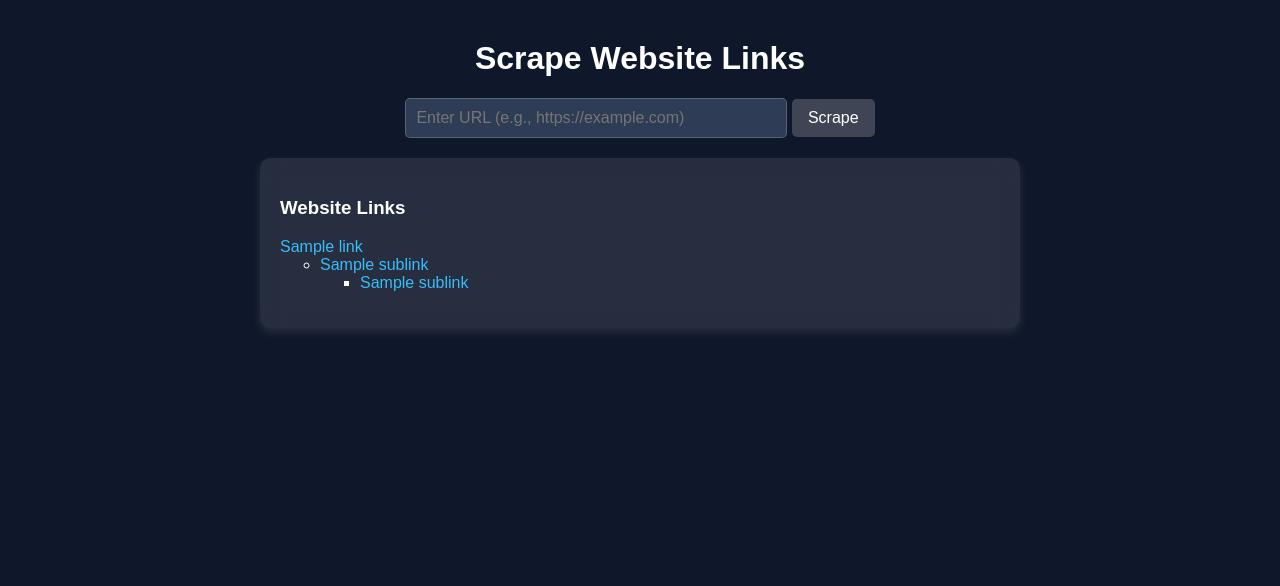
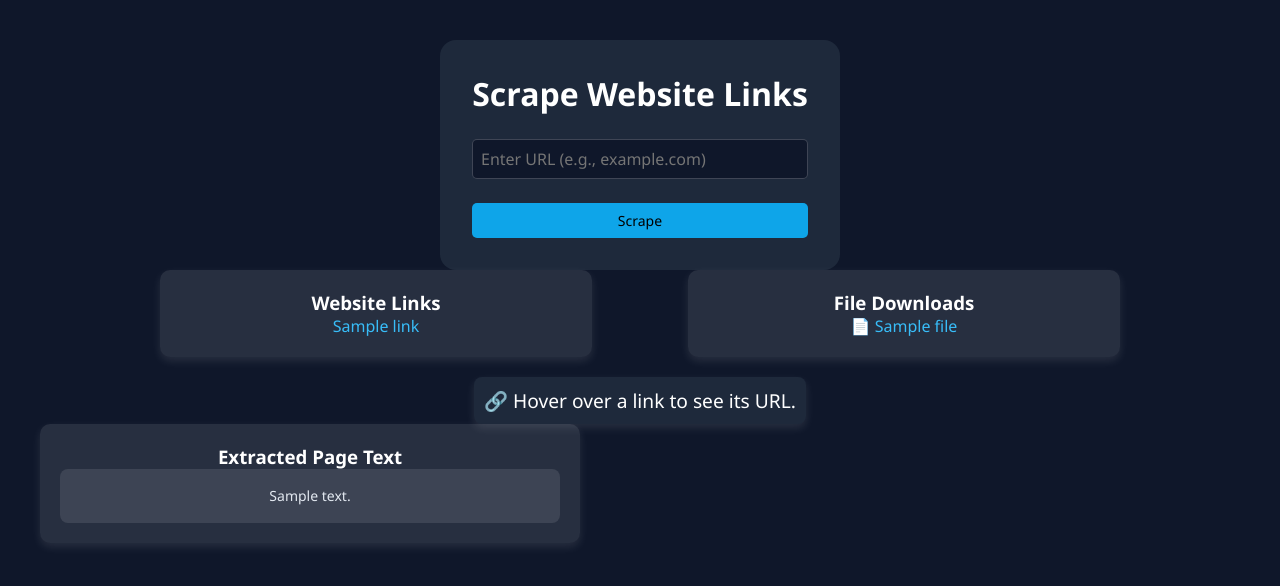
Before and after one commit to dottereldesign/web_scraper, a Flask app: template web_scraper_project/templates/index.html in a window 1280 px wide. Shown: the top 586 px of the page. Run offline with Flask 3, Linux system fonts and the light colour scheme; the template is opened without the code that fills it: most values are stand-ins (such as "Sample title", 1, 10 or a date in 2020).

```diff
--- a/web_scraper_project/app.py
+++ b/web_scraper_project/app.py
@@ -1,7 +1,8 @@
 # app.py
 import logging
-from flask import Flask, render_template, request
-from scraper import detect_navbar
+from flask import Flask, render_template, request, redirect, url_for, session
+from scraper.scraper import detect_navbar
+
 
 # ✅ Custom Formatter to Truncate Logs (limits log messages to 100 characters)
 class TruncatedFormatter(logging.Formatter):
@@ -19,15 +20,19 @@ handler.setFormatter(formatter)
 logging.basicConfig(level=logging.DEBUG, handlers=[handler])
 
 app = Flask(__name__)
+app.secret_key = "your_secret_key"  # ✅ Required for using session
 
 @app.route("/", methods=["GET", "POST"])
 def index():
-    data = None
     if request.method == "POST":
         url = request.form.get("url")
         logging.info(f"📥 Received navbar detection request for: {url}")
         data = detect_navbar(url)
 
+        session["navbar_data"] = data  # ✅ Store data in session
+        return redirect(url_for("index"))
+
+    data = session.pop("navbar_data", None)  # ✅ Retrieve stored data
     return render_template("index.html", data=data)
 
 if __name__ == "__main__":
--- a/web_scraper_project/static/style.css
+++ b/web_scraper_project/static/style.css
@@ -1,5 +1,11 @@
 /* static/style.css */
-/* Sci-fi glassy UI */
+* {
+  font-family: "Segoe UI", Tahoma, Geneva, Verdana, sans-serif;
+  box-sizing: border-box;
+  margin: 0;
+  padding: 0;
+}
+
 body {
   font-family: "Arial", sans-serif;
   background: #0f172a;
@@ -9,54 +15,61 @@ body {
 }
 
 form {
-  margin-bottom: 20px;
-  width: min(100%, 600px);
+  margin-bottom: 32px;
+  width: min(100%, 400px);
   margin: 0 auto;
+  display: flex;
+  flex-direction: column;
+  gap: 24px;
+  background-color: #1e293b;
+  padding: 32px;
+  border-radius: 16px;
 }
 
 input[type="text"] {
-  width: 60%;
-  padding: 10px;
+  padding: 8px;
   font-size: 16px;
   border: 1px solid rgba(255, 255, 255, 0.2);
-  background: #2e3d55;
-  backdrop-filter: blur(10px);
+  background: #0f172a;
   color: #ffffff;
   border-radius: 5px;
 }
 
 button {
-  padding: 10px 16px;
-  font-size: 16px;
+  padding: 8px 16px;
+  font-size: 14px;
   cursor: pointer;
   border: none;
-  background: rgba(255, 255, 255, 0.2);
-  color: #ffffff;
+  background: #0ea5e9;
+  color: #000000;
   border-radius: 5px;
   transition: 0.3s;
 }
 
 button:hover {
-  background: rgba(255, 255, 255, 0.4);
+  background: #38bdf8;
+}
+
+.grid-container {
+  display: flex;
+  justify-content: space-between;
+  width: 80%;
+  margin: 0 auto;
 }
 
 .section {
-  margin: 20px auto;
-  width: 60%;
-  text-align: left;
+  width: 45%;
+  background: rgba(255, 255, 255, 0.1);
   padding: 20px;
-  background: rgba(255, 255, 255, 0.1);
-  backdrop-filter: blur(10px);
   border-radius: 10px;
   box-shadow: 0 4px 10px rgba(255, 255, 255, 0.1);
 }
 
-ul.nested-menu {
+ul {
   list-style-type: none;
   padding-left: 0;
 }
 
-/* ✅ Dynamic Indentation */
 .depth-0 {
   padding-left: 0px;
 }
@@ -69,9 +82,6 @@ ul.nested-menu {
 .depth-3 {
   padding-left: 96px;
 }
-.depth-4 {
-  padding-left: 128px;
-}
 
 a {
   color: #38bdf8;
@@ -83,14 +93,24 @@ a:hover {
   color: #facc15;
 }
 
-.success {
-  color: #4ade80;
+/* ✅ Hover URL Display */
+.hover-url {
+  margin-top: 20px;
+  font-size: 1.2em;
+  background: #1e293b;
+  padding: 10px;
+  border-radius: 8px;
+  display: inline-block;
+  box-shadow: 0 4px 10px rgba(255, 255, 255, 0.1);
 }
 
-.error {
-  color: #f87171;
+.text-content {
+  background: rgba(255, 255, 255, 0.1);
+  padding: 16px;
+  border-radius: 8px;
+  max-height: 300px;
+  overflow-y: auto;
+  color: #e2e8f0;
+  font-size: 14px;
+  line-height: 1.6;
 }
-
-h1 {
-  font-size: 2em;
-}
--- a/web_scraper_project/templates/index.html
+++ b/web_scraper_project/templates/index.html
@@ -8,46 +8,34 @@
     <link rel="stylesheet" href="/static/style.css" />
   </head>
   <body>
+    <form method="POST">
       <h1>Scrape Website Links</h1>
-
-    <form method="POST">
       <input
         type="text"
         name="url"
-        placeholder="Enter URL (e.g., https://example.com)"
+        placeholder="Enter URL (e.g., example.com)"
         required
       />
       <button type="submit">Scrape</button>
     </form>
 
     {% if data %}
+    <div class="grid-container">
+      <!-- ✅ Website Links -->
       <div class="section">
         <h3>Website Links</h3>
         {% if data.navbar_links %}
         <ul class="nested-menu">
           {% for link in data.navbar_links %}
           <li class="depth-{{ link.depth }}">
-          <a href="{{ link.url }}" target="_blank">{{ link.name }}</a>
-          {% if link.children %}
-          <ul>
-            {% for sublink in link.children %}
-            <li class="depth-{{ sublink.depth }}">
-              <a href="{{ sublink.url }}" target="_blank">{{ sublink.name }}</a>
-              {% if sublink.children %}
-              <ul>
-                {% for subsub in sublink.children %}
-                <li class="depth-{{ subsub.depth }}">
-                  <a href="{{ subsub.url }}" target="_blank"
-                    >{{ subsub.name }}</a
+            <a
+              href="{{ link.url }}"
+              target="_blank"
+              class="link-item"
+              data-url="{{ link.url }}"
             >
-                </li>
-                {% endfor %}
-              </ul>
-              {% endif %}
-            </li>
-            {% endfor %}
-          </ul>
-          {% endif %}
+              {{ link.name }}
+            </a>
           </li>
           {% endfor %}
         </ul>
@@ -55,6 +43,62 @@
         <p>No website links found.</p>
         {% endif %}
       </div>
+
+      <!-- ✅ File Links -->
+      <div class="section">
+        <h3>File Downloads</h3>
+        {% if data.file_links %}
+        <ul>
+          {% for file in data.file_links %}
+          <li>
+            <a
+              href="{{ file.url }}"
+              target="_blank"
+              class="link-item"
+              data-url="{{ file.url }}"
+            >
+              📄 {{ file.name }}
+            </a>
+          </li>
+          {% endfor %}
+        </ul>
+        {% else %}
+        <p>No file links found.</p>
         {% endif %}
+      </div>
+    </div>
+
+    <!-- ✅ Display Hovered Link URL -->
+    <div class="hover-url">
+      <p>🔗 <span id="hovered-url">Hover over a link to see its URL.</span></p>
+    </div>
+
+    <!-- ✅ Add a new section for the extracted text -->
+    <div class="section">
+      <h3>Extracted Page Text</h3>
+      {% if data.page_text %}
+      <div class="text-content">
+        <p>{{ data.page_text | safe }}</p>
+      </div>
+      {% else %}
+      <p>No text found on the page.</p>
+      {% endif %}
+    </div>
+
+    {% endif %}
+
+    <script>
+      // ✅ JavaScript to show URL when hovering over links
+      document.querySelectorAll(".link-item").forEach((link) => {
+        link.addEventListener("mouseover", function () {
+          document.getElementById("hovered-url").textContent =
+            this.getAttribute("data-url");
+        });
+        link.addEventListener("mouseout", function () {
+          document.getElementById("hovered-url").textContent =
+            "Hover over a link to see its URL.";
+        });
+      });
+    </script>
   </body>
 </html>
```
Also changed, not shown: web_scraper_project/scraper.py (deleted, +0 -113 lines), web_scraper_project/scraper/actions.py (added, +20 -0 lines), web_scraper_project/scraper/browser.py (added, +9 -0 lines), web_scraper_project/scraper/extract.py (added, +111 -0 lines), web_scraper_project/scraper/scraper.py (added, +71 -0 lines), web_scraper_project/scraper/utils.py (added, +17 -0 lines), web_scraper_project/scraper/__init__.py (added). Lines whose indentation alone changed are shown as unchanged.
